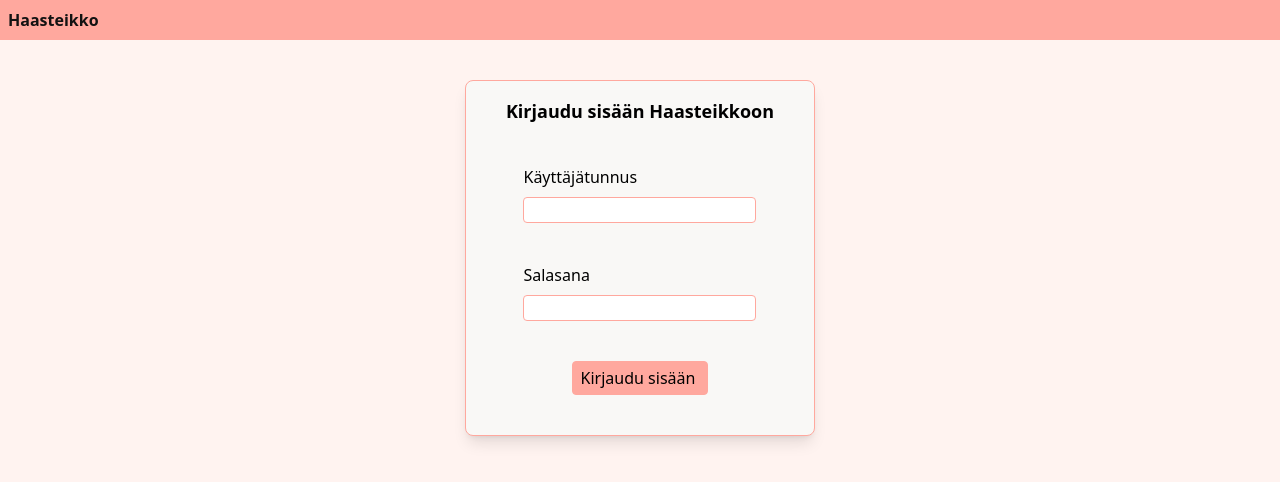
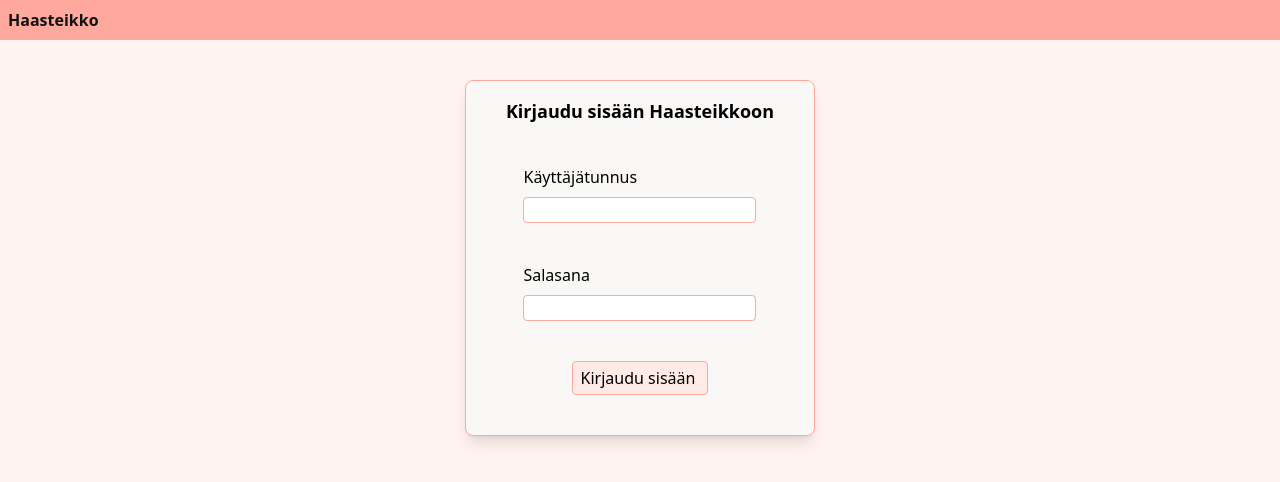
Before and after one commit to Exaltead/helmet-tool, a Vue app in the folder frontend/: page /login in a window 1280 px wide. Shown: the top 482 px of the page. Built offline with nearby package versions, Linux system fonts and the light colour scheme.

Commit message:
feat: added spinner to new item modal

```diff
--- a/frontend/src/components/EntryListing/NewItemModal.vue
+++ b/frontend/src/components/EntryListing/NewItemModal.vue
@@ -36,7 +36,7 @@ const isInvalidValid = computed(() => {
   const hasName = model.value.name.length > 0
   const hasAuthor = model.value.author.length > 0
 
-  return !(hasName && hasAuthor)
+  return !(hasName && hasAuthor) || isSubmitting.value
 })
 
 
@@ -85,13 +85,12 @@ async function submitModal(): Promise<void> {
             bold: true,
             iconColor: 'text-white'
           }" />
-          <BrandedButton :onClick="submitModal" :disabled="isInvalidValid" text="Tallenna"
-            icon="Check"
-            :styling="{
-            isPill: true,
-            bold: true,
-            iconColor: 'text-white'
-          }" />
+          <BrandedButton :onClick="submitModal" :disabled="isInvalidValid" text="Tallenna" icon="Check"
+            :is-submitting="isSubmitting" :styling="{
+              isPill: true,
+              bold: true,
+              iconColor: 'text-white'
+            }" />
         </div>
       </div>
     </form>
--- a/frontend/src/components/basics/BrandedButton.vue
+++ b/frontend/src/components/basics/BrandedButton.vue
@@ -5,6 +5,7 @@ import IconPlus from "@/components/icons/IconPlus.vue"
 import type { IconName } from "@/models/iconName"
 import CustomIcon from "./CustomIcon.vue"
 import { computed } from "vue"
+import LoadingSpinner from "./LoadingSpinner.vue"
 
 
 type ButtonStyle = {
@@ -23,15 +24,24 @@ const props = defineProps<{
   styling?: ButtonStyle
 }>()
 
+const backgroundColor = computed(() => {
+  if (props.styling?.backgroundColor) {
+    if (props.styling?.backgroundColor === "warm-white") {
+      return "bg-brand-warm-white"
+    }
+    return "bg-brand-primary"
+  }
+  if (props.disabled) {
+    return "bg-brand-disabled"
+  }
+  return "bg-brand-primary"
+})
+
 function createButtonStyle(disabled: boolean, style: ButtonStyle | undefined) {
   let baseStyle = "py-1 pl-2 pr-3"
 
-  let backgroundColor = "bg-brand-primary"
-  if (style?.backgroundColor === "warm-white") {
-    backgroundColor = "bg-brand-warm-white"
-  }
 
-  baseStyle = baseStyle + " " + backgroundColor
+  baseStyle = baseStyle + " " + backgroundColor.value
 
   if (style?.isPill) {
     baseStyle = baseStyle + " rounded-full border border-brand-black"
@@ -62,15 +72,17 @@ const iconStyle = computed(() => {
   return baseStyle + " text-brand-primary"
 })
 
+
+
 </script>
 
 <template>
   <button @click="onClick" :class="createButtonStyle(disabled ?? false, styling)" type="button" :disabled="disabled">
     <div class="flex flex-row gap-2 items-center justify-start">
-      <div v-if="isSubmitting"
-        class="bg-brand-primary text-text-primary mr-3 size-5 animate-spin rounded-full border-4 border-white border-t-transparent">
+      <div v-if="isSubmitting">
+        <LoadingSpinner :background-color="backgroundColor" />
       </div>
-      <CustomIcon v-if="icon" :name="icon" :class="iconStyle" />
+      <CustomIcon v-if="icon && !isSubmitting" :name="icon" :class="iconStyle" />
       <span v-if="text" class="text-black text-nowrap text-center">{{ text }}</span>
     </div>
   </button>
--- /dev/null
+++ b/frontend/src/components/basics/LoadingSpinner.vue
@@ -0,0 +1,18 @@
+<script lang="ts" setup>
+import { computed } from 'vue';
+
+const props = defineProps<{
+  backgroundColor?: string
+}>()
+
+const spinnerClass = computed(() => {
+  const bgColor = props.backgroundColor ? props.backgroundColor : 'bg-brand-primary'
+
+  return `${bgColor} text-text-primary mr-3 size-5 animate-spin rounded-full border-4 border-white border-t-transparent`
+})
+</script>
+
+<template>
+  <div :class="spinnerClass"></div>
+
+</template>
```
